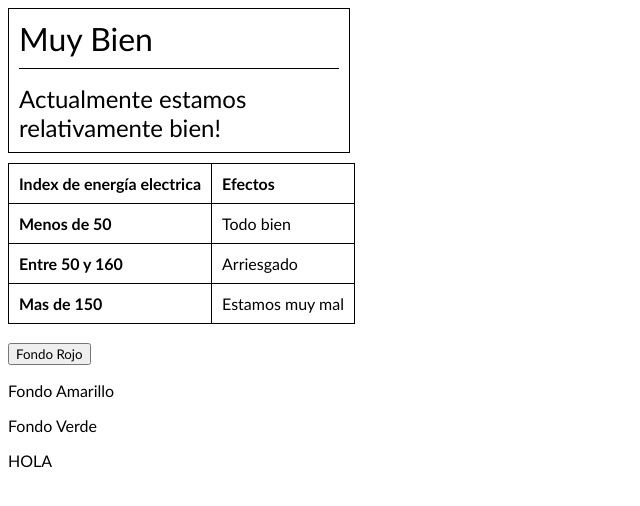
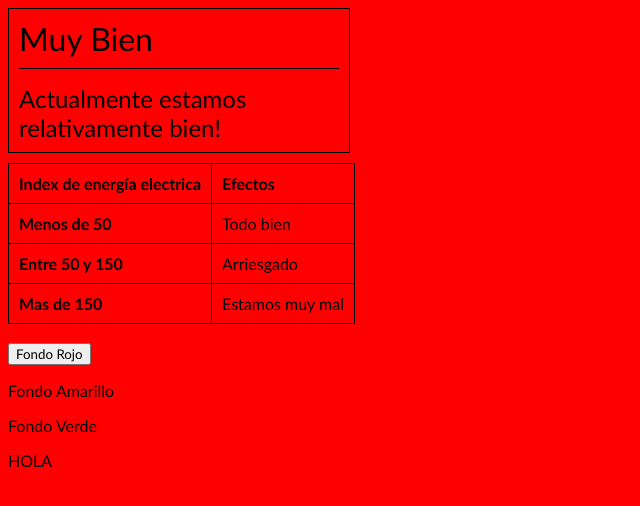
Before and after one commit to GonzaloHn/GreenSense, a plain HTML site: page html/electricidad.html in a window 1280 px wide. Both pictures are taken after a click on the button "Fondo Rojo". Shown: the whole page, without its empty margins (0-640 px from the left). Drawn offline with Linux system fonts and the light colour scheme.

Commit message:
Probando js para cambiar el fondo de color

```diff
--- a/css/styles.css
+++ b/css/styles.css
@@ -75,6 +75,10 @@
     width: 20rem;
     padding: 10px;
 }
+/* .Situation-Now-Text::selection{
+    color:greenyellow;
+    background-color: red;
+} */
 
 /*Pagina Valores Particulares - Tabla Index*/
 
--- a/html/electricidad.html
+++ b/html/electricidad.html
@@ -8,6 +8,7 @@
 
     <link rel="stylesheet" href="../css/styles.css">
 
+    <script src="../js/jquery-3.6.0.min.js" type="text/javascript"></script>
     <script src="../js/GreenSense.js" type="text/javascript"></script>
 
 </head>
@@ -38,7 +39,7 @@
                 <td>Todo bien</td>
             </tr>
             <tr>
-                <th>Entre 50 y 160</th>
+                <th>Entre 50 y 150</th>
                 <td>Arriesgado</td>
             </tr>
             <tr>
--- a/js/GreenSense.js
+++ b/js/GreenSense.js
@@ -32,12 +32,15 @@ $(document).ready(function(){
     });
 
     $("#fR").click(function(){
-        $("#cosa").html("Porfa");
-        $(".changing-background").css("background-color","#FF0000");
+        $("body").css("background-color","#FF0000");
     });
 
-    $("#fR").mouseover(function(){
-        $(".prueba").css("cursor","pointer");
+    $("#fA").click(function(){
+        $("body").css("background-color","#FFFF00");
+    });
+
+    $("#fV").click(function(){
+        $("body").css("background-color","#008000");
     });
 
 });
```
